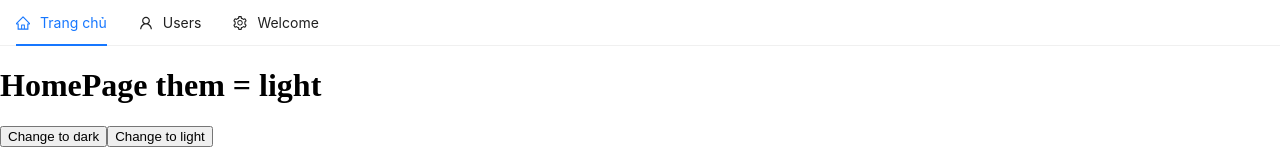
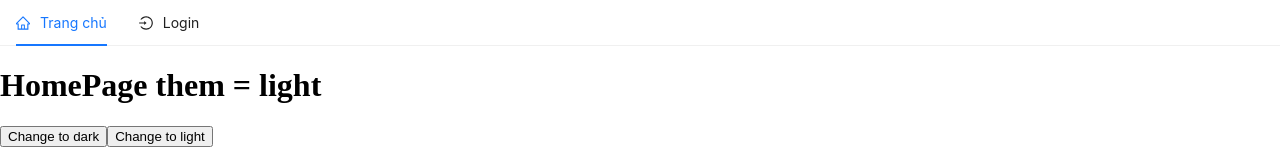
Before and after one commit to truongvu1508/fe-e-commerce-duxshop, a React (Vite) app: page / in a window 1280 px wide. Shown: the top 160 px of the page. Built offline with nearby package versions, Linux system fonts and the light colour scheme.

Commit message:
feat(auth): handle UI for authenticated vs unauthenticated users

```diff
--- a/src/components/layout/app.header.tsx
+++ b/src/components/layout/app.header.tsx
@@ -1,5 +1,10 @@
 import { useState } from "react";
-import { HomeOutlined, SettingOutlined, UserOutlined } from "@ant-design/icons";
+import {
+  HomeOutlined,
+  LoginOutlined,
+  SettingOutlined,
+  UserOutlined,
+} from "@ant-design/icons";
 import type { MenuProps } from "antd";
 import { Menu } from "antd";
 import { Link } from "react-router";
@@ -9,7 +14,9 @@ type MenuItem = Required<MenuProps>["items"][number];
 
 const AppHeader = () => {
   const { userInfo } = useAppContext();
-  const items: MenuItem[] = [
+  let items: MenuItem[];
+  if (userInfo.isAuthenticated) {
+    items = [
       {
         label: <Link to={"/"}>Trang chủ</Link>,
         key: "home",
@@ -27,6 +34,20 @@ const AppHeader = () => {
         children: [{ label: "Logout", key: "logout" }],
       },
     ];
+  } else {
+    items = [
+      {
+        label: <Link to={"/"}>Trang chủ</Link>,
+        key: "home",
+        icon: <HomeOutlined />,
+      },
+      {
+        label: <Link to={"/login"}>Login</Link>,
+        key: "login",
+        icon: <LoginOutlined />,
+      },
+    ];
+  }
 
   const [current, setCurrent] = useState("home");
 
```
Lines whose indentation alone changed are shown as unchanged.
